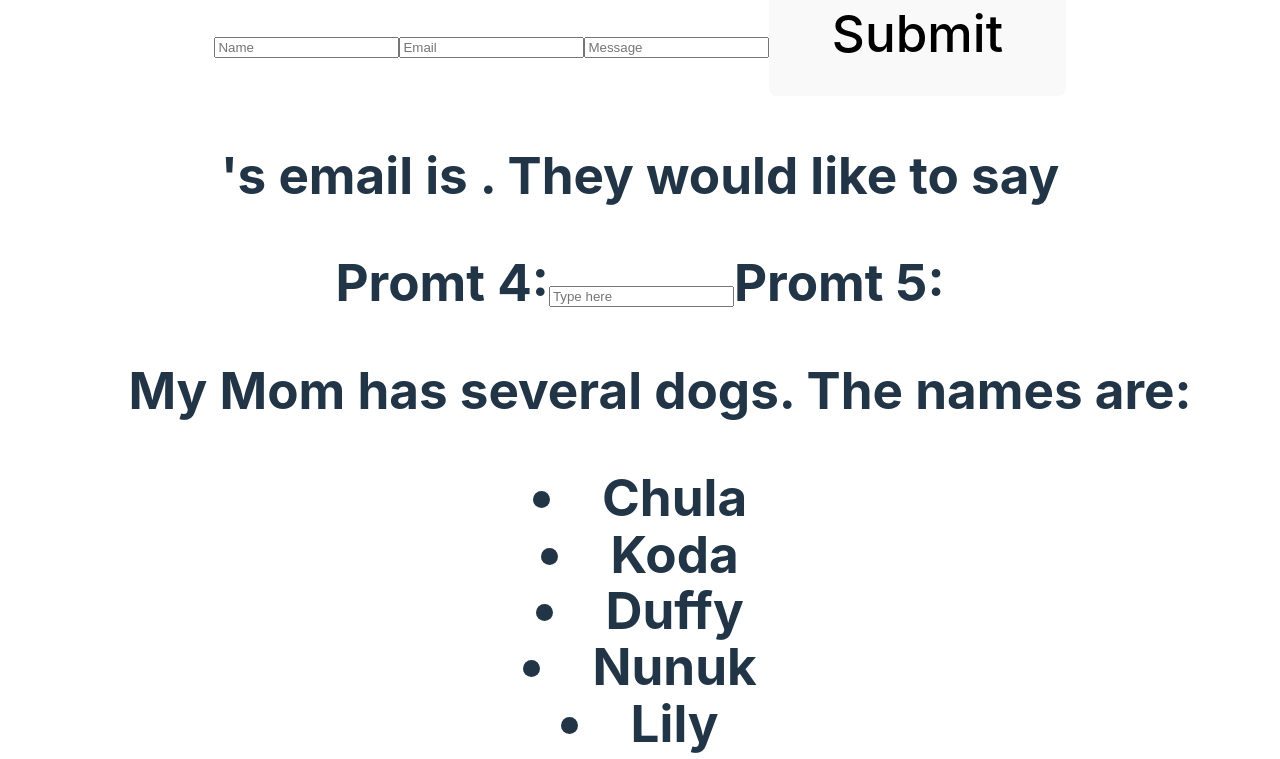
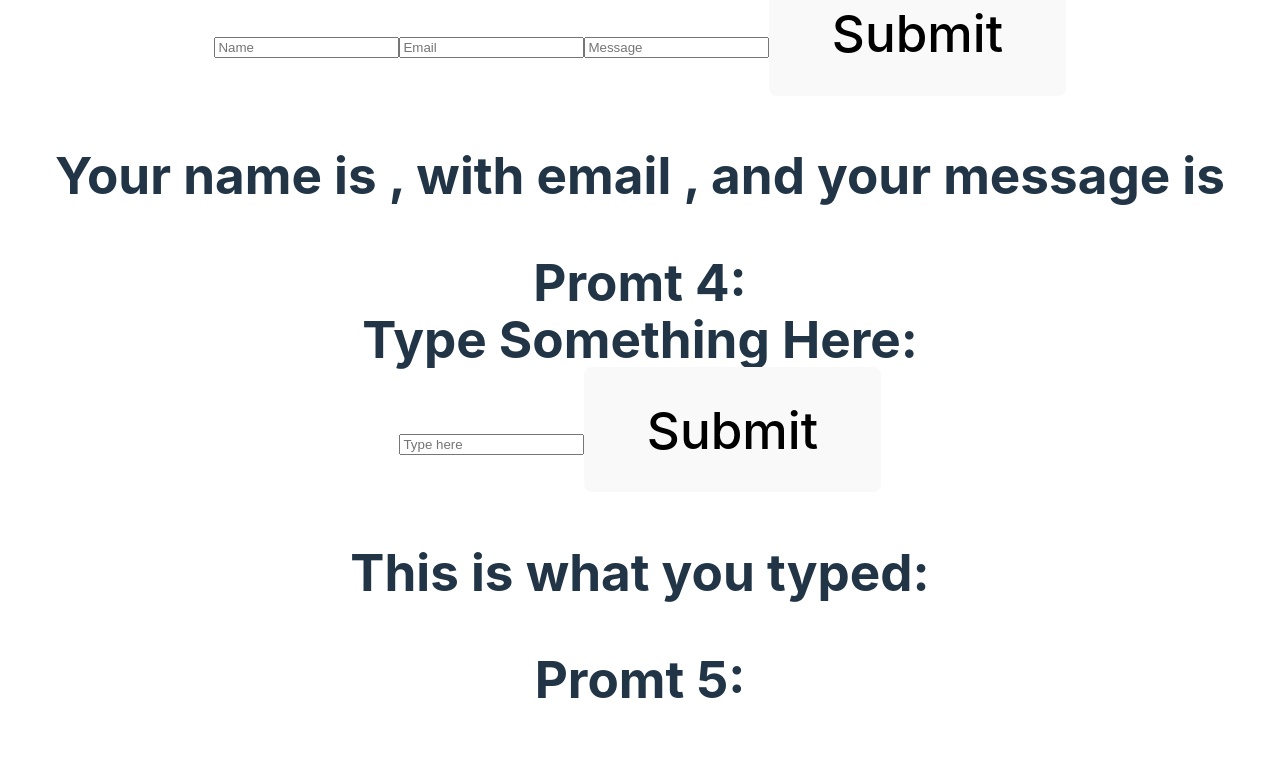
Before and after one commit to dulcelj55/Wk6ReactLab1, a React (Vite) app: page / in a window 1280 px wide. Shown: the part 503-1262 px from the top of the page. Built offline with nearby package versions, Linux system fonts and the light colour scheme.

Commit message:
fixed input

```diff
--- a/src/Componets/ContactForm/index.jsx
+++ b/src/Componets/ContactForm/index.jsx
@@ -5,10 +5,17 @@ const ContactForm = () => {
   const [name, setName] = useState ("")
   const [email, setEmail] = useState ("")
   const [message, setMessage] = useState ("")
-  const [formValues, setFormValues] = useState({});
+  const [newName, setNewName] = useState ("")
+  const [newEmail, setNewEmail] = useState ("")
+  const [newMessage, setNewMessage] = useState ("")
 
-// const handleChange = () =>{
-//   setFormValues({ ...formValues,  });
+
+const handleClick = () =>{
+  setNewEmail(email)
+  setNewMessage(message)
+  setNewName(name)
+
+   };
 
 
   return (
@@ -17,8 +24,8 @@ const ContactForm = () => {
     <input value ={name} placeholder="Name" onChange ={(e) =>setName(e.target.value)}/>
     <input value ={email}  placeholder="Email" onChange ={(e) => setEmail(e.target.value)}/>
     <input value ={message}  placeholder="Message" onChange ={(e) => setMessage(e.target.value)}/>
-    <button type="submit">Submit</button>
-    <p>{name}'s email is {email}. They would like to say{message}</p>
+    <button type="submit" onClick={handleClick}>Submit</button>
+    <p>Your name is {newName}, with email {newEmail}, and your message is {newMessage}</p>
     </>
   )
 }
--- a/src/Componets/TextInput/index.jsx
+++ b/src/Componets/TextInput/index.jsx
@@ -7,8 +7,10 @@ const TextInput = () => {
   return (
 
     <>
+    <div>Type Something Here:</div>
     < input value ={inputValue} placeholder="Type here" onChange ={(e) =>setInputValue(e.target.value)}/>
-    {/* <button onCLick= {() => setInputValue()}></button> */}
+    <button onClick= {() => setInputValue(inputValue)}>Submit</button>
+    <p>This is what you typed: {inputValue}</p>
 
     </>
 
```
